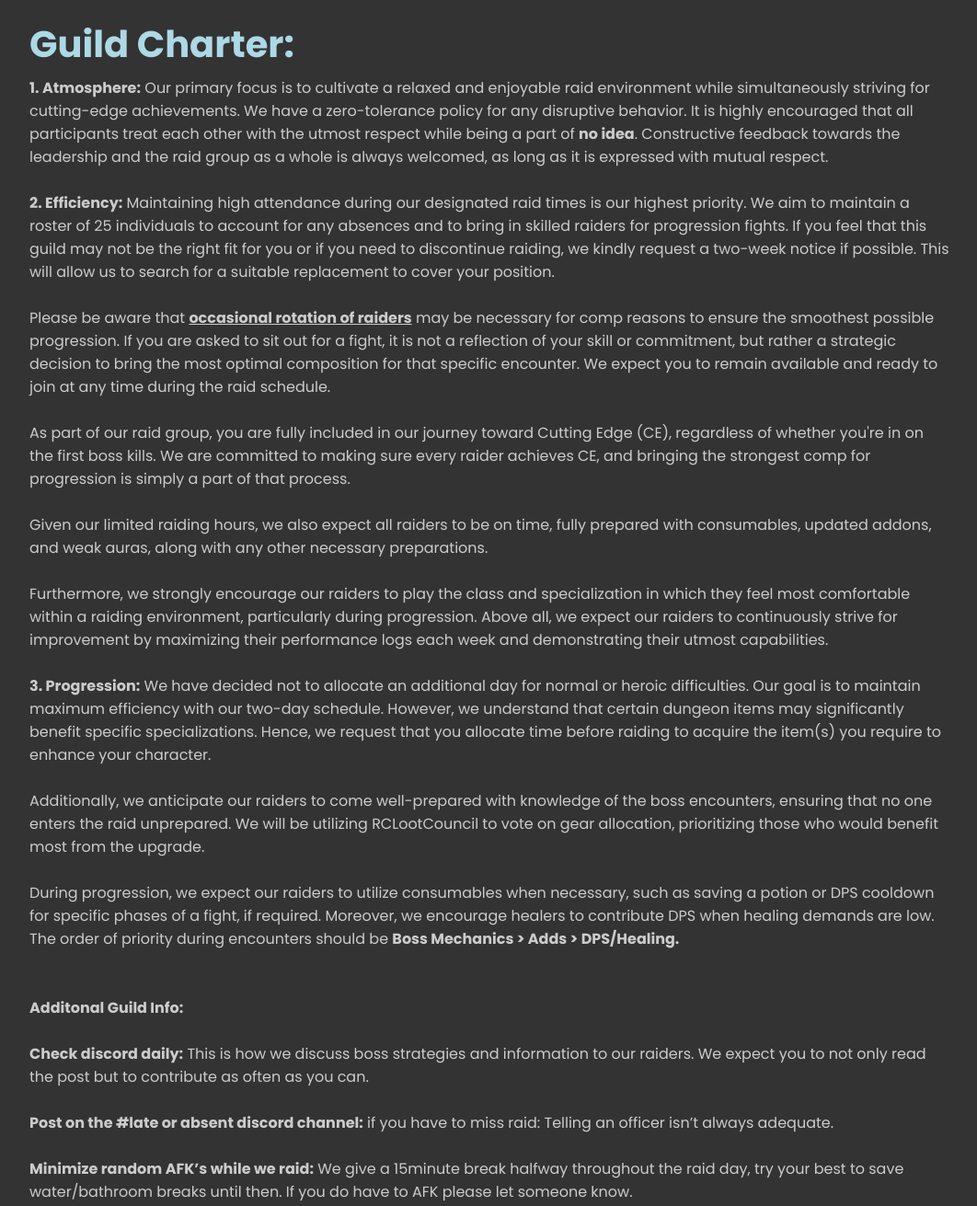
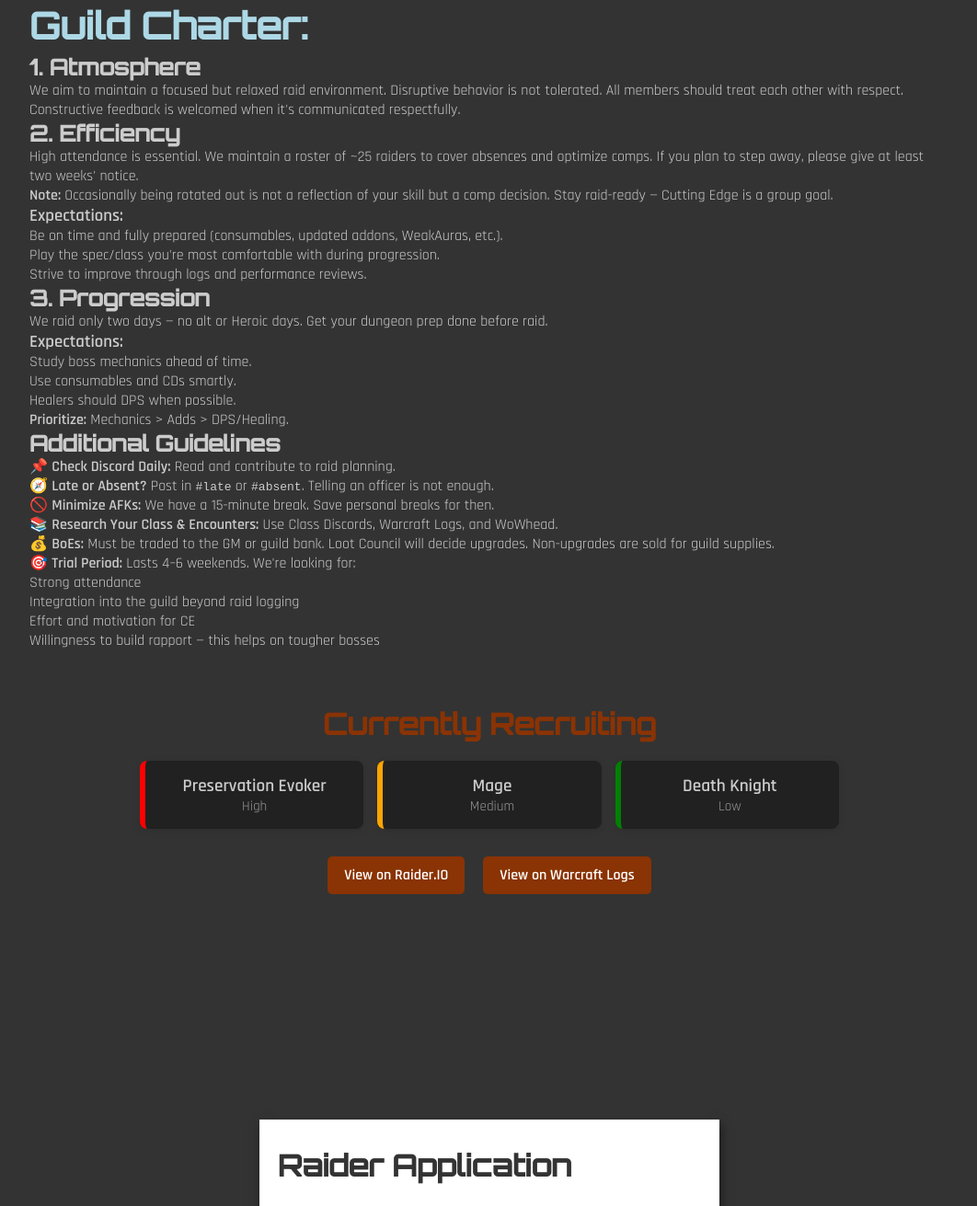
Before and after one commit to dillon-porter/guild-website, a website: page public/index.html in a window 1280 px wide. Shown: the part 3355-4666 px from the top of the page at 92% size, without its empty margins (108-1170 px from the left). Drawn offline with nearby package versions, Linux system fonts and the light colour scheme.

Commit message:
Added recruitment panel with links to Raider.IO and Warcraft Logs

```diff
--- a/public/index.css
+++ b/public/index.css
@@ -46,9 +46,15 @@ body.dark-mode {
 body {
     background: var(--clr-blue);
     color: var(--clr-gray);
-    font-family: 'Poppins', sans-serif;
+    font-family: 'Rajdhani', sans-serif;
     background-color: var(--primary-bg-color);
     color: var(--primary-text-color);
+}
+
+h1,
+h2,
+.title {
+    font-family: 'Orbitron', sans-serif;
 }
 
 html {
@@ -663,6 +669,82 @@ input[type="radio"]:checked {
 }
 
 
+/* Recruitment */
+
+#recruitment {
+    padding: 60px 20px;
+    max-width: 800px;
+    margin: 0 auto;
+    text-align: center;
+}
+
+#recruitment h2 {
+    color: var(--clr-orange);
+    margin-bottom: 20px;
+    font-size: 2rem;
+}
+
+.recruitment-panel {
+    display: grid;
+    grid-template-columns: 1fr 1fr 1fr;
+    gap: 15px;
+    margin-bottom: 30px;
+}
+
+.recruitment-class {
+    background-color: var(--secondary-bg-color);
+    border-left: 6px solid;
+    padding: 15px;
+    border-radius: 8px;
+    box-shadow: 0 2px 8px rgba(0, 0, 0, 0.1);
+    display: flex;
+    flex-direction: column;
+    justify-content: center;
+}
+
+.recruitment-class .class-name {
+    font-weight: bold;
+    font-size: 1.2rem;
+}
+
+.recruitment-class .need-level {
+    font-size: 0.95rem;
+    color: var(--secondary-text-color);
+}
+
+.recruitment-class.high {
+    border-color: red;
+}
+
+.recruitment-class.medium {
+    border-color: orange;
+}
+
+.recruitment-class.low {
+    border-color: green;
+}
+
+.recruitment-links {
+    display: flex;
+    justify-content: center;
+    gap: 20px;
+}
+
+.recruitment-link {
+    background-color: var(--clr-orange);
+    color: white;
+    padding: 10px 18px;
+    border-radius: 5px;
+    text-decoration: none;
+    font-weight: bold;
+    transition: background-color 0.3s ease;
+}
+
+.recruitment-link:hover {
+    background-color: var(--clr-black);
+}
+
+
 /* Thank you HTML*/
 
 #thank_you_body {
--- a/public/index.html
+++ b/public/index.html
@@ -13,6 +13,7 @@
     <link href="https://fonts.googleapis.com/icon?family=Material+Icons" rel="stylesheet">
     <link rel="stylesheet" href="https://fonts.googleapis.com/css2?family=Material+Symbols+Outlined:opsz,wght,FILL,GRAD@20..48,100..700,0..1,-50..200" />
     <link href="https://fonts.googleapis.com/css2?family=Poppins:ital,wght@0,100;0,200;0,300;0,400;0,500;0,600;0,700;0,800;0,900;1,400;1,700&display=swap" rel="stylesheet">
+    <link href="https://fonts.googleapis.com/css2?family=Orbitron:wght@500&family=Rajdhani:wght@400;600&display=swap" rel="stylesheet">
     <link href="https://fonts.googleapis.com/icon?family=Material+Icons" rel="stylesheet">
 </head>
 
@@ -130,71 +131,83 @@
             <a href="./images/Mythic_Queen.png" data-lightbox="bosses" data-title="Mythic Queen Ansurek">
                 <img src="./images/Mythic_Queen.png" alt="Mythic Queen Ansurek " width="295.7" height="165.77">
             </a>
+            <a href="./images/mythic_gallywix.png" data-lightbox="bosses" data-title="Mythic Gallywix">
+                <img src="./images/mythic_gallywix.png" alt="Mythic Gallywix " width="295.7" height="165.77">
+            </a>
         </div>
     </div>
     </div>
 
     <div id="charter" tabindex="0">
         <h1>Guild Charter:</h1>
-        <p><b>1. Atmosphere:</b> Our primary focus is to cultivate a relaxed and enjoyable raid environment while simultaneously striving for cutting-edge achievements. We have a zero-tolerance policy for any disruptive behavior. It is highly encouraged
-            that all participants treat each other with the utmost respect while being a part of <b>no idea</b>. Constructive feedback towards the leadership and the raid group as a whole is always welcomed, as long as it is expressed with mutual respect.
-        </p>
-        <br>
-        <p><b>2. Efficiency:</b> Maintaining high attendance during our designated raid times is our highest priority. We aim to maintain a roster of 25 individuals to account for any absences and to bring in skilled raiders for progression fights. If you
-            feel that this guild may not be the right fit for you or if you need to discontinue raiding, we kindly request a two-week notice if possible. This will allow us to search for a suitable replacement to cover your position.
-            <br>
-            <br>Please be aware that <b><u>occasional rotation of raiders</u></b> may be necessary for comp reasons to ensure the smoothest possible progression. If you are asked to sit out for a fight, it is not a reflection of your skill or commitment,
-            but rather a strategic decision to bring the most optimal composition for that specific encounter. We expect you to remain available and ready to join at any time during the raid schedule.
-            <br>
-            <br>As part of our raid group, you are fully included in our journey toward Cutting Edge (CE), regardless of whether you're in on the first boss kills. We are committed to making sure every raider achieves CE, and bringing the strongest comp
-            for progression is simply a part of that process.
-            <br>
-            <br>Given our limited raiding hours, we also expect all raiders to be on time, fully prepared with consumables, updated addons, and weak auras, along with any other necessary preparations.<br>
-            <br> Furthermore, we strongly encourage our raiders to play the class and specialization in which they feel most comfortable within a raiding environment, particularly during progression. Above all, we expect our raiders to continuously strive
-            for improvement by maximizing their performance logs each week and demonstrating their utmost capabilities.
-        </p>
-        <br>
-        <p><b>3. Progression:</b> We have decided not to allocate an additional day for normal or heroic difficulties. Our goal is to maintain maximum efficiency with our two-day schedule. However, we understand that certain dungeon items may significantly
-            benefit specific specializations. Hence, we request that you allocate time before raiding to acquire the item(s) you require to enhance your character.
-            <br>
-            <br> Additionally, we anticipate our raiders to come well-prepared with knowledge of the boss encounters, ensuring that no one enters the raid unprepared. We will be utilizing RCLootCouncil to vote on gear allocation, prioritizing those who
-            would benefit most from the upgrade.
-            <br>
-            <br> During progression, we expect our raiders to utilize consumables when necessary, such as saving a potion or DPS cooldown for specific phases of a fight, if required. Moreover, we encourage healers to contribute DPS when healing demands
-            are low. The order of priority during encounters should be <b>Boss Mechanics > Adds > DPS/Healing.</b>
-        </p>
-        <br>
-        <br>
-        <strong>Additonal Guild Info:</strong>
-        <br>
-        <br>
+        <h2>1. Atmosphere</h2>
+        <p>We aim to maintain a focused but relaxed raid environment. Disruptive behavior is not tolerated. All members should treat each other with respect. Constructive feedback is welcomed when it's communicated respectfully.</p>
+
+        <h2>2. Efficiency</h2>
+        <p>High attendance is essential. We maintain a roster of ~25 raiders to cover absences and optimize comps. If you plan to step away, please give at least two weeks' notice.</p>
+
+        <p><strong>Note:</strong> Occasionally being rotated out is not a reflection of your skill but a comp decision. Stay raid-ready — Cutting Edge is a group goal.</p>
+
+        <h3>Expectations:</h3>
         <ul>
-            <li><b>Check discord daily:</b> This is how we discuss boss strategies and information to our raiders. We expect you to not only read the post but to contribute as often as you can.
-            </li>
-            <br>
-            <li>
-                <b>Post on the #late or absent discord channel:</b> if you have to miss raid: Telling an officer isn’t always adequate.
-            </li>
-            <br>
-            <li>
-                <b>Minimize random AFK’s while we raid:</b> We give a 15minute break halfway throughout the raid day, try your best to save water/bathroom breaks until then. If you do have to AFK please let someone know.
-            </li>
-            <br>
-            <li>
-                <b>Research:</b> Raiders are expected to know the fights along with how to optimize your character. Look at Warcraft logs, Class Discords, and WoWhead.
-            </li>
-            <br>
-            <li><b>All BoE's</b> that drop in the raid must be traded to the GM or to the guild bank. We will be using Loot council to distribute BoE's that drop to help gear raiders. If a BoE's isn't an upgrade, it will be sold, this helps supply the guild
-                with gold for guild repairs, flask, feast, etc.
-            </li>
-            <br>
-            <li><b>Trials Period:</b> 4-6 weekends dependent on performance. This allows leadership to see if you really want to be here and not just a raid logger. Our expectations aren't for you to be friends with everyone but be open and willing to integrate
-                yourself here beyond weekend raid logging. Good relationships in our experience help a ton when hitting the harder bosses each tier. Ex - Painsmith, Broodkeeper, Zsikran,Tindral, Fyrakk etc. This period also let's us know what kind of
-                player you are as well in terms of the effort you put in. On top of that a 4-6 week trial allows us to see attendance.
+            <li>Be on time and fully prepared (consumables, updated addons, WeakAuras, etc.).</li>
+            <li>Play the spec/class you're most comfortable with during progression.</li>
+            <li>Strive to improve through logs and performance reviews.</li>
+        </ul>
+
+        <h2>3. Progression</h2>
+        <p>We raid only two days — no alt or Heroic days. Get your dungeon prep done before raid.</p>
+
+        <h3>Expectations:</h3>
+        <ul>
+            <li>Study boss mechanics ahead of time.</li>
+            <li>Use consumables and CDs smartly.</li>
+            <li>Healers should DPS when possible.</li>
+            <li><strong>Prioritize:</strong> Mechanics &gt; Adds &gt; DPS/Healing.</li>
+        </ul>
+
+        <h2>Additional Guidelines</h2>
+        <ul>
+            <li>📌 <strong>Check Discord Daily:</strong> Read and contribute to raid planning.</li>
+            <li>🧭 <strong>Late or Absent?</strong> Post in <code>#late</code> or <code>#absent</code>. Telling an officer is not enough.</li>
+            <li>🚫 <strong>Minimize AFKs:</strong> We have a 15-minute break. Save personal breaks for then.</li>
+            <li>📚 <strong>Research Your Class & Encounters:</strong> Use Class Discords, Warcraft Logs, and WoWhead.</li>
+            <li>💰 <strong>BoEs:</strong> Must be traded to the GM or guild bank. Loot Council will decide upgrades. Non-upgrades are sold for guild supplies.</li>
+            <li>🎯 <strong>Trial Period:</strong> Lasts 4–6 weekends. We're looking for:
+                <ul>
+                    <li>Strong attendance</li>
+                    <li>Integration into the guild beyond raid logging</li>
+                    <li>Effort and motivation for CE</li>
+                    <li>Willingness to build rapport — this helps on tougher bosses</li>
+                </ul>
             </li>
         </ul>
-        </p>
     </div>
+
+    <section id="recruitment">
+        <h2>Currently Recruiting</h2>
+
+        <div class="recruitment-panel">
+            <div class="recruitment-class high">
+                <span class="class-name">Preservation Evoker</span>
+                <span class="need-level">High</span>
+            </div>
+            <div class="recruitment-class medium">
+                <span class="class-name">Mage</span>
+                <span class="need-level">Medium</span>
+            </div>
+            <div class="recruitment-class low">
+                <span class="class-name">Death Knight</span>
+                <span class="need-level">Low</span>
+            </div>
+        </div>
+
+        <div class="recruitment-links">
+            <a href="https://raider.io/guilds/us/illidan/no-idea" target="_blank" class="recruitment-link">View on Raider.IO</a>
+            <a href="https://www.warcraftlogs.com/guild/us/illidan/no-idea" target="_blank" class="recruitment-link">View on Warcraft Logs</a>
+        </div>
+    </section>
+
 
     <!-- Recruitment Form -->
     <div id="apply">
@@ -538,7 +551,7 @@
         <!-- Arrow Button -->
         <a href="#welcome" class="back-to-top-btn">Back to Top</a>
         <footer>
-            <p>Copyright&copy; 2024 Guild Master of no idea</p>
+            <p>Copyright&copy; 2025 Guild Master of no idea</p>
         </footer>
 
         <script src="form.js"></script>
```
Also changed, not shown: 1 other file.
